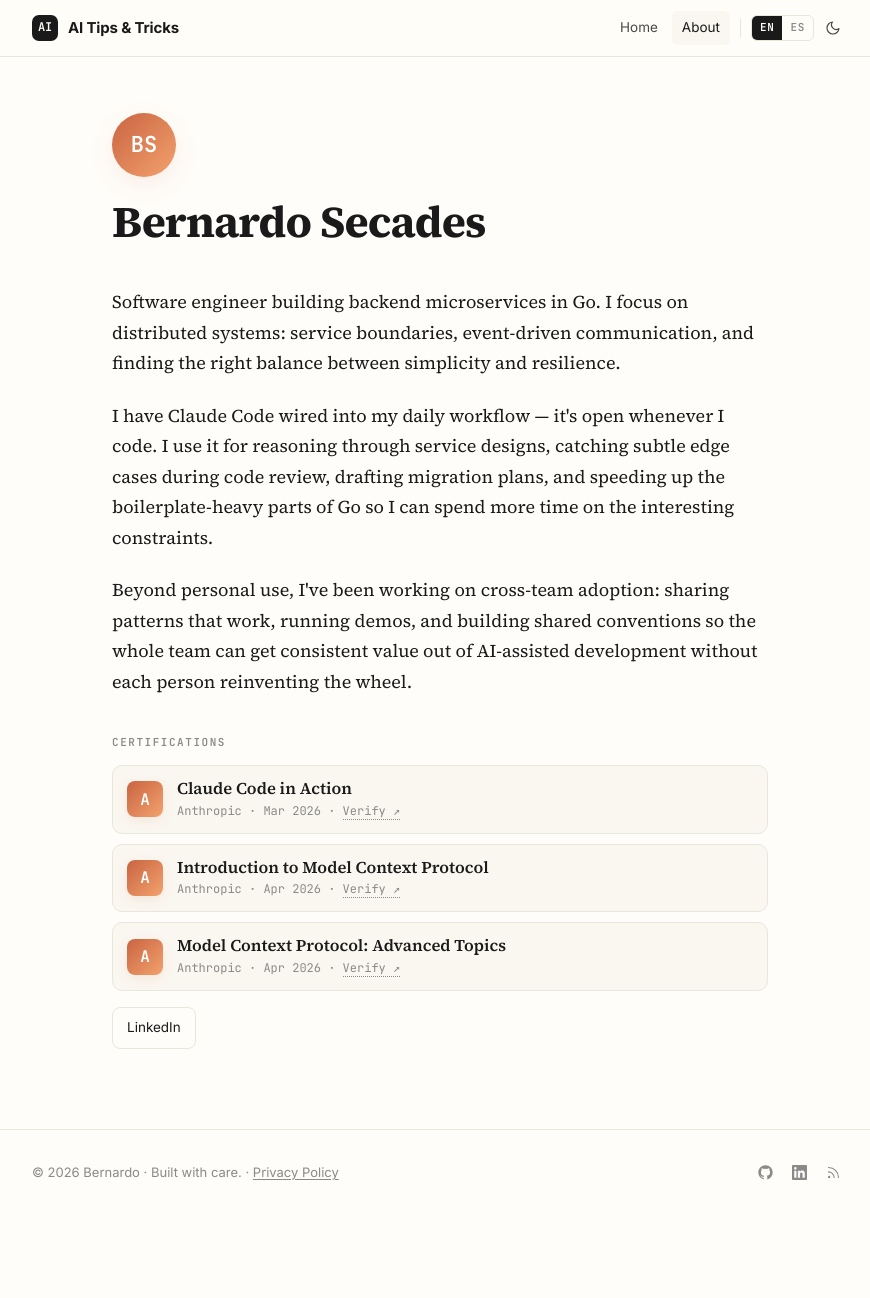
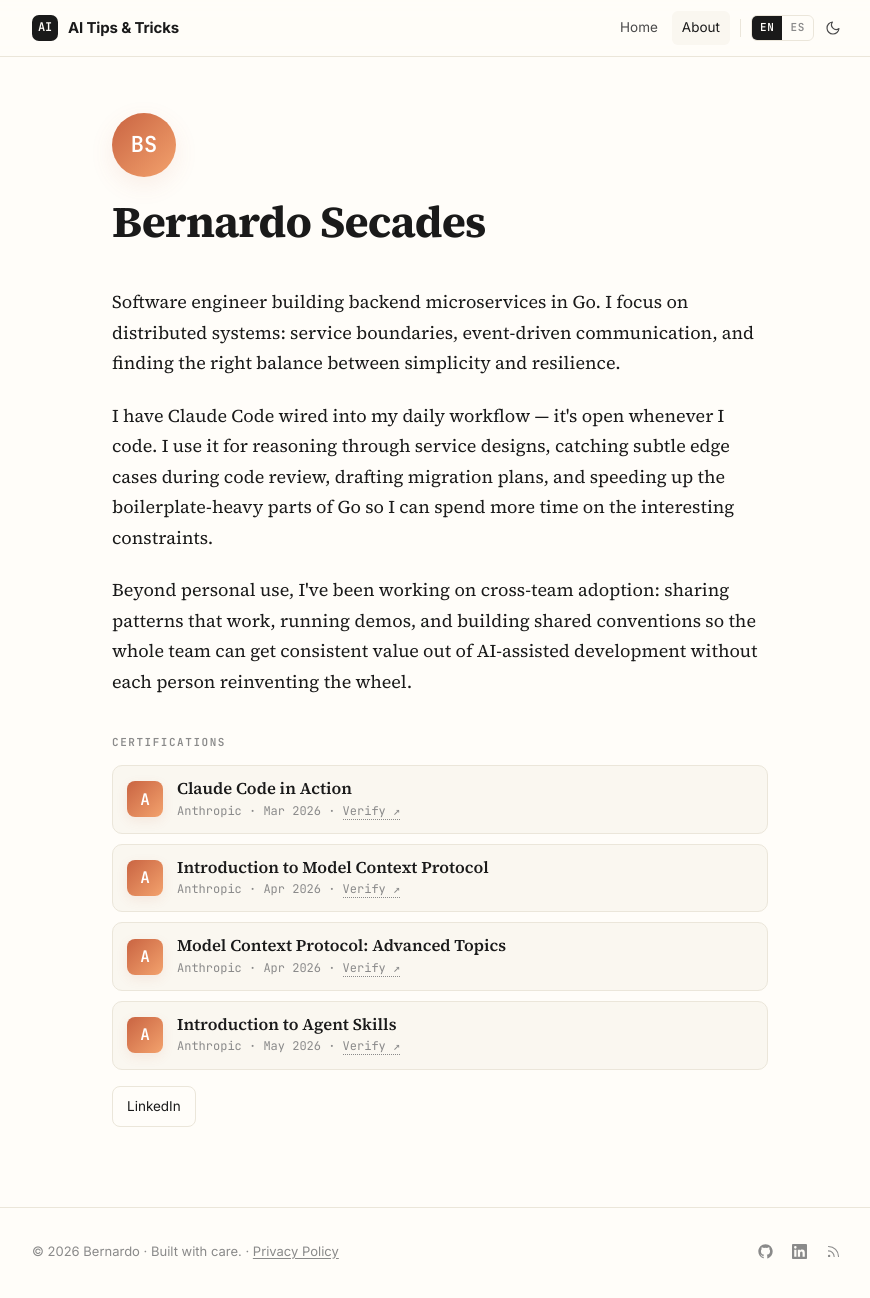
Before and after one commit to bernardosecades/bernardosecades.github.io, a Jekyll site: the page built from en/about.md, in a window 1280 px wide and 1302 px high. Shown: the top 1298 px of the window, without its empty margins (200-1070 px from the left). Built offline with Jekyll 4.4.1, drawn with Linux system fonts in a browser that asks for light colours.

Commit message:
new certificate

```diff
--- a/en/about.md
+++ b/en/about.md
@@ -41,6 +41,13 @@
           <span class="cert-sub">Anthropic · Apr 2026 · <a href="https://verify.skilljar.com/c/fwr55oo2jq2r" target="_blank" rel="noopener">Verify ↗</a></span>
         </div>
       </li>
+      <li class="cert-item">
+        <span class="cert-badge" aria-hidden="true">A</span>
+        <div class="cert-meta">
+          <a class="cert-title" href="https://verify.skilljar.com/c/wghxtwj2hrin" target="_blank" rel="noopener">Introduction to Agent Skills</a>
+          <span class="cert-sub">Anthropic · May 2026 · <a href="https://verify.skilljar.com/c/wghxtwj2hrin" target="_blank" rel="noopener">Verify ↗</a></span>
+        </div>
+      </li>
     </ul>
   </section>
 
```
Also changed, not shown: es/about.md (+7 -0 lines).
